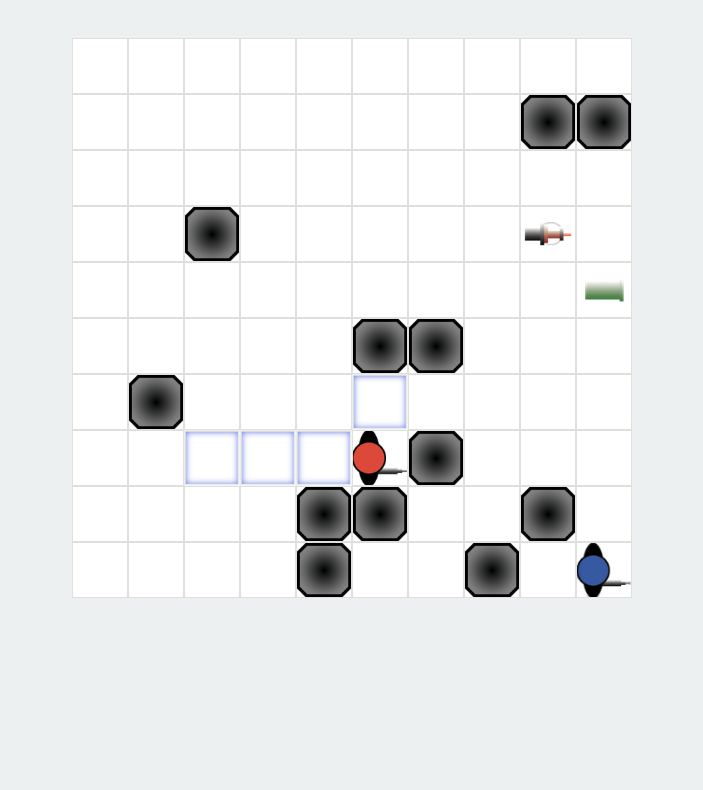
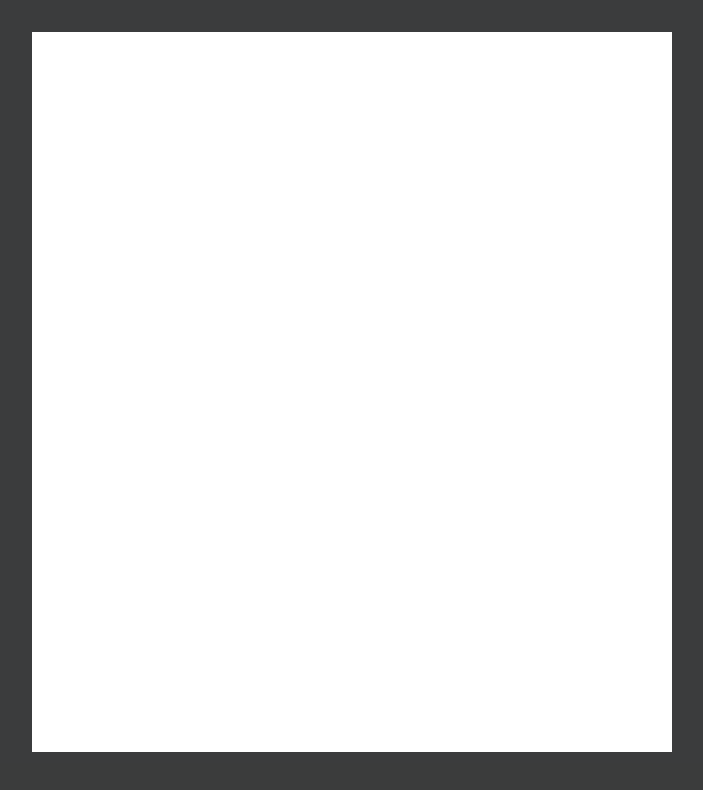
Before and after one commit to henrykorir/Turn-Based-Board-Game, a website: page index.html in a window 1280 px wide. Shown: the whole page, without its empty margins (288-991 px from the left). Drawn offline with Linux system fonts and the light colour scheme; files whose address does not match are found by name.

Commit message:
Added fight scene/arena styles

```diff
--- a/src/css/styles.css
+++ b/src/css/styles.css
@@ -103,3 +103,24 @@ header {
 	-o-transition: background-color 0.25s ease-in time;
 	transition: background-color 0.25s ease-in time;
 }
+.modal{
+	display: block!important;
+	position: fixed;
+	top: 0;
+	left: 0;
+	right: 0;
+	bottom: 0;
+	width: 100%;
+	height: 100%;
+	background-color: rgba(0,0,0,0.75);
+	z-index: 1;
+}
+.modal-dialog{
+	position: relative;
+	width: 50%;
+	height: 90%;
+	margin: 0 auto;
+	margin-top: 2em;
+	background-color: #fff;
+	z-index: 2;
+}
```
